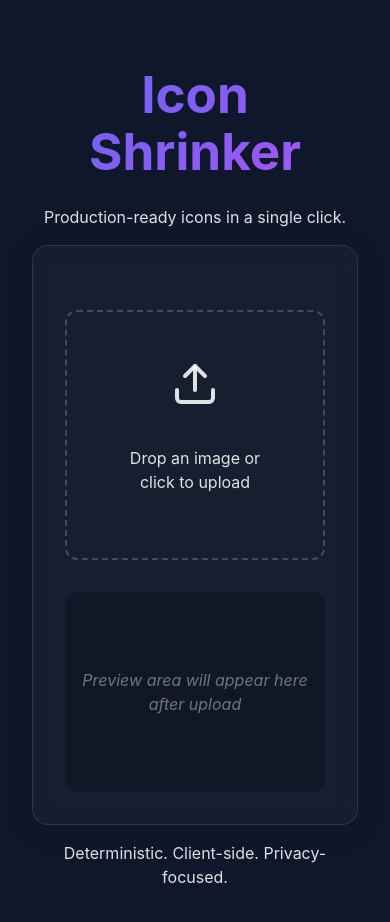
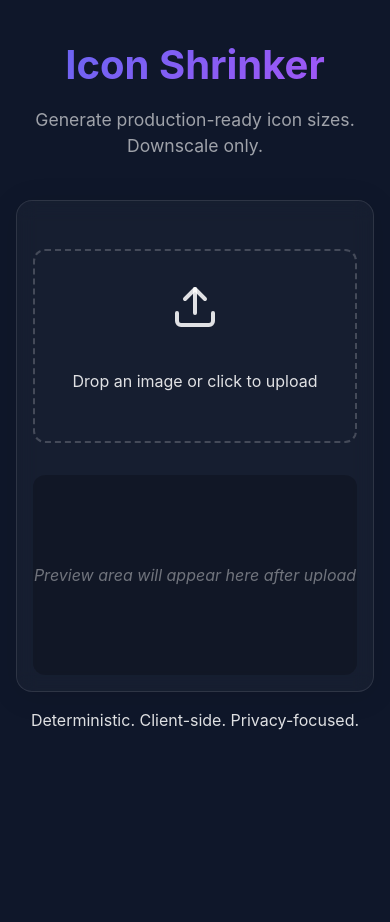
Before and after one commit to FeymanMCSQ/icon-shrink, a React (Vite) app: page / in a window 390 px wide. Shown: the top 922 px of the page. After the commit the page ends 844 px from the top, so only its background shows below. Built offline with nearby package versions, Linux system fonts and the light colour scheme.

Commit message:
almost finished

```diff
--- a/src/App.tsx
+++ b/src/App.tsx
@@ -26,6 +26,7 @@ function App() {
   const [normalizedCanvas, setNormalizedCanvas] = useState<OffscreenCanvas | null>(null)
   const [generatedIcons, setGeneratedIcons] = useState<GeneratedIcon[]>([])
   const [isGenerating, setIsGenerating] = useState(false)
+  const [isDragging, setIsDragging] = useState(false)
 
   useEffect(() => {
     return () => {
@@ -69,6 +70,25 @@ function App() {
     } catch (err) {
       console.error(err)
       alert('Failed to process image.')
+    }
+  }
+
+  const handleDragOver = (e: React.DragEvent) => {
+    e.preventDefault()
+    setIsDragging(true)
+  }
+
+  const handleDragLeave = () => {
+    setIsDragging(false)
+  }
+
+  const handleDrop = async (e: React.DragEvent) => {
+    e.preventDefault()
+    setIsDragging(false)
+    const file = e.dataTransfer.files?.[0]
+    if (file && file.type.startsWith('image/')) {
+      const syntheticEvent = { target: { files: [file] } } as unknown as ChangeEvent<HTMLInputElement>
+      handleFileChange(syntheticEvent)
     }
   }
 
@@ -131,11 +151,17 @@ function App() {
     <div className="container">
       <header>
         <h1>Icon Shrinker</h1>
-        <p className="subtitle">Production-ready icons in a single click.</p>
+        <p className="subtitle">Generate production-ready icon sizes. Downscale only.</p>
       </header>
 
       <main className="card">
-        <label htmlFor="file-upload" className="upload-area">
+        <label
+          htmlFor="file-upload"
+          className={`upload-area ${isDragging ? 'dragging' : ''}`}
+          onDragOver={handleDragOver}
+          onDragLeave={handleDragLeave}
+          onDrop={handleDrop}
+        >
           <input
             id="file-upload"
             type="file"
--- a/src/index.css
+++ b/src/index.css
@@ -71,9 +71,56 @@ h1 {
     transition: all 0.3s ease;
 }
 
-.upload-area:hover {
+.upload-area.dragging {
     border-color: #6366f1;
-    background: rgba(99, 102, 241, 0.05);
+    background: rgba(99, 102, 241, 0.1);
+    transform: scale(1.02);
+}
+
+.subtitle {
+    font-size: 1.1rem;
+    color: rgba(255, 255, 255, 0.6);
+    margin-bottom: 2.5rem;
+    font-weight: 400;
+}
+
+@media (max-width: 640px) {
+    #root {
+        padding: 1rem;
+    }
+
+    h1 {
+        font-size: 2.5rem;
+    }
+
+    .card {
+        padding: 1rem;
+    }
+
+    .upload-area {
+        padding: 2rem 1rem;
+    }
+
+    .preview-grid {
+        gap: 1rem;
+    }
+
+    .image-wrapper {
+        width: 100%;
+        height: auto;
+        aspect-ratio: 1;
+    }
+
+    .results-header {
+        flex-direction: column;
+        gap: 1rem;
+        text-align: center;
+    }
+
+    .results-grid {
+        grid-template-columns: repeat(auto-fill, minmax(80px, 1fr));
+        gap: 1rem;
+    }
 }
 
 .preview-area {
```
